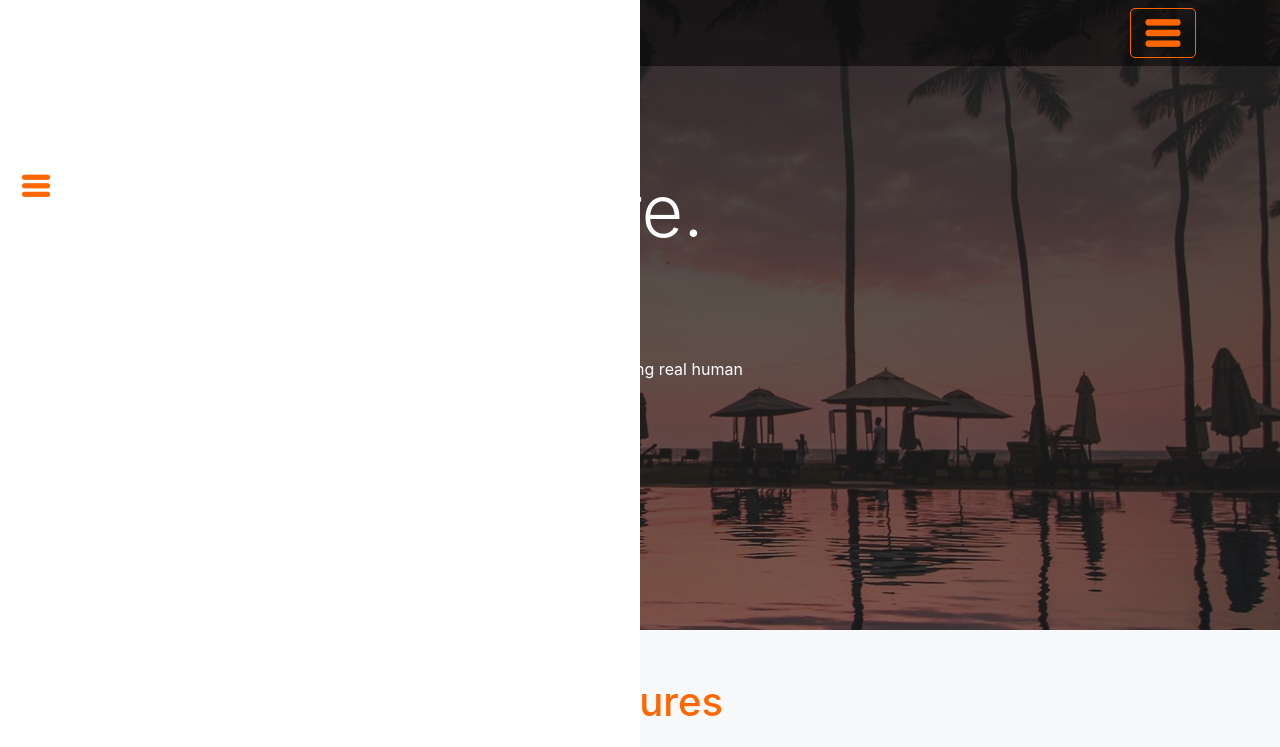
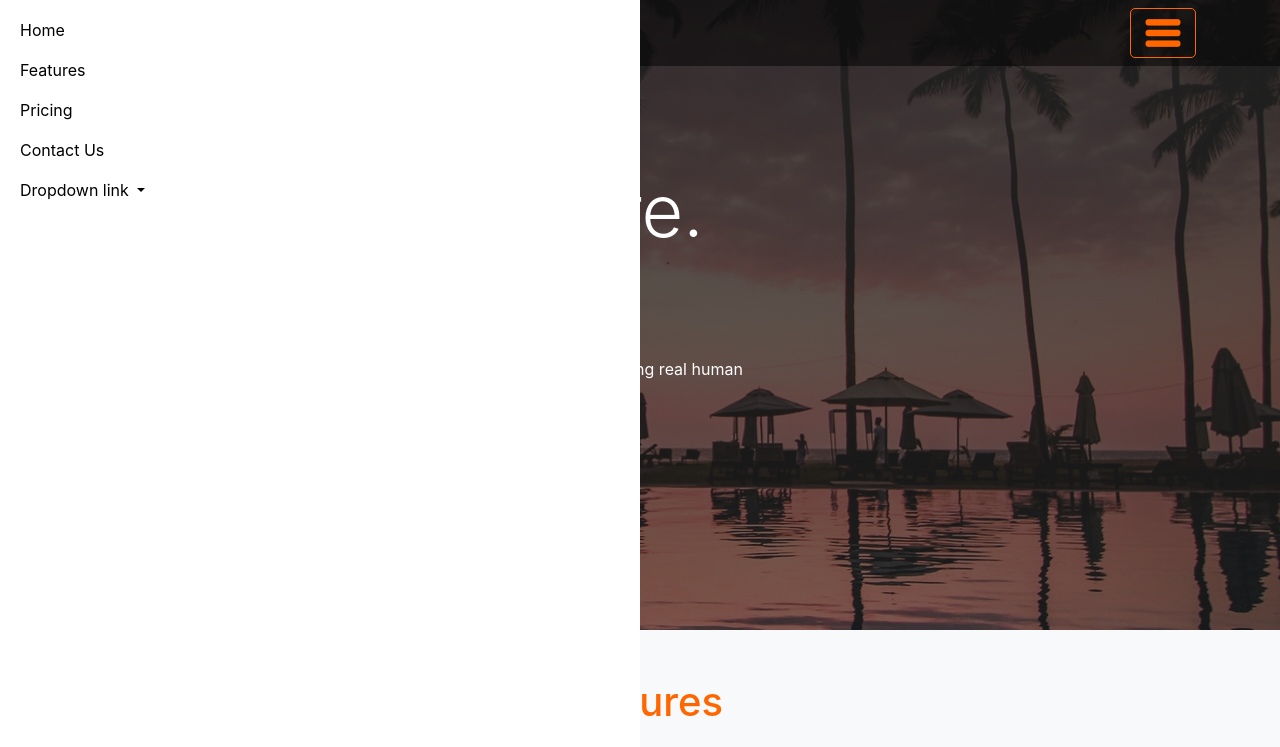
Before and after one commit to celebritydeveloper/UnbridledNG, a plain HTML site: page index.html in a window 1280 px wide. Both pictures are taken after a click on the button "Toggle navigation". Shown: the top 747 px of the page. Drawn offline with nearby package versions, Linux system fonts and the light colour scheme.

Commit message:
changed the nav-link color to black

```diff
--- a/css/style.scss
+++ b/css/style.scss
@@ -75,8 +75,9 @@ a {
     }
 
     .navigation .nav-link {
-        color: $white;
+        color: $black;
     }
+
 
     .navbar .navbar-toggler {
         border: none;
--- a/index.html
+++ b/index.html
@@ -30,13 +30,16 @@
             <div class="collapse navbar-collapse " id="navbarNavDropdown">
               <ul class="navbar-nav navigation">
                 <li class="nav-item active">
-                  <a class="nav-link" href="#">Home <span class="sr-only">(current)</span></a>
+                  <a class="nav-link" href="index.html">Home <span class="sr-only">(current)</span></a>
                 </li>
                 <li class="nav-item">
                   <a class="nav-link" href="#">Features</a>
                 </li>
                 <li class="nav-item">
                   <a class="nav-link" href="#">Pricing</a>
+                </li>
+                <li class="nav-item">
+                  <a class="nav-link" href="contact.html">Contact Us</a>
                 </li>
                 <li class="nav-item dropdown">
                   <a class="nav-link dropdown-toggle" href="#" id="navbarDropdownMenuLink" role="button" data-toggle="dropdown" aria-haspopup="true" aria-expanded="false">
@@ -48,7 +51,6 @@
                     <a class="dropdown-item" href="#">Something else here</a>
                   </div>
                 </li>
-                <span class="icofont-navigation-menu icofont-2x text-orange"></span>
               </ul>
 
 
```
Also changed, not shown: css/style.css, 1 other file.
